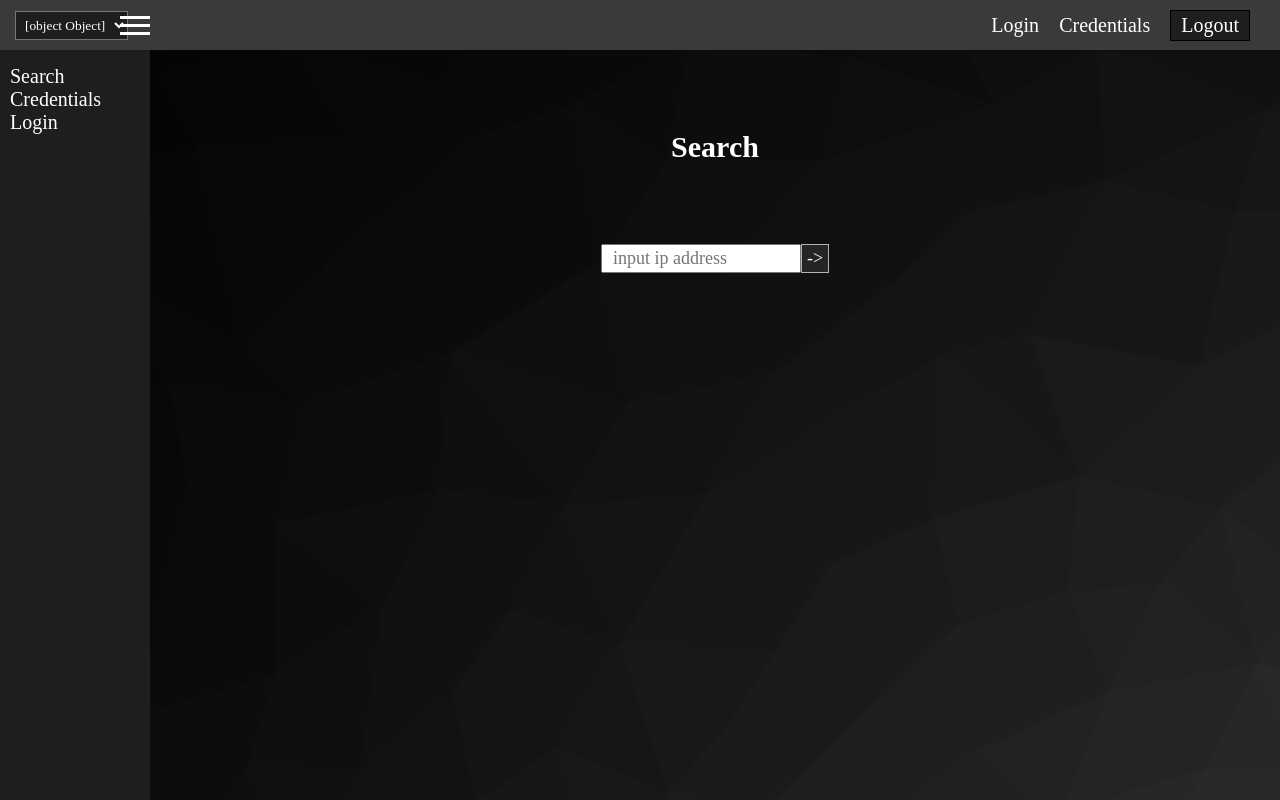
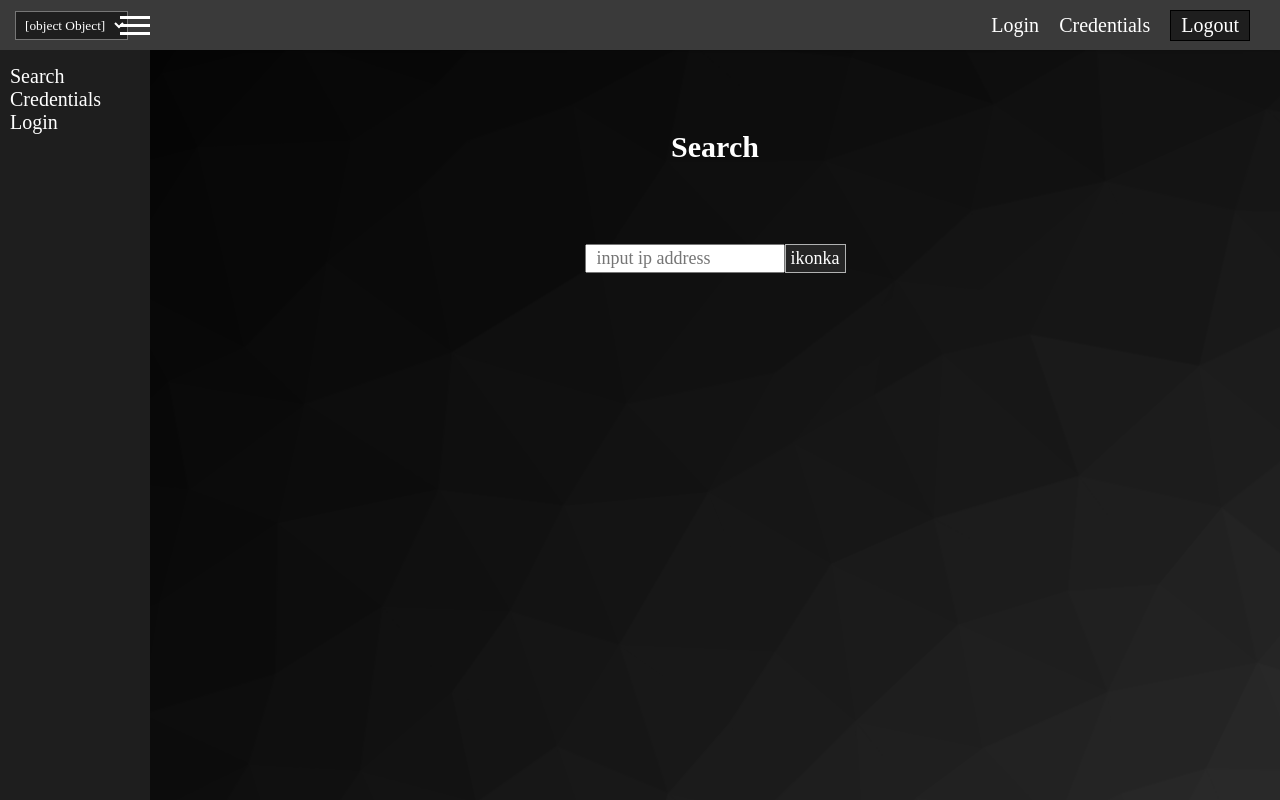
Before and after one commit to KTZgraph/sarenka-osint, a Next.js app: page / in a window 1280 px wide. Built offline with nearby package versions, Linux system fonts and the light colour scheme.

Commit message:
Error: `>` can be escaped with `&gt

```diff
--- a/components/search/search-form.js
+++ b/components/search/search-form.js
@@ -17,7 +17,7 @@ function SearchForm() {
             value={enteredSearch}
             onChange={(event) => setEnteredSearch(event.target.value)}
           />
-        <button className={classes.action}>-></button>
+        <button className={classes.action}>ikonka</button>
 
         </div>
       </form>
```
